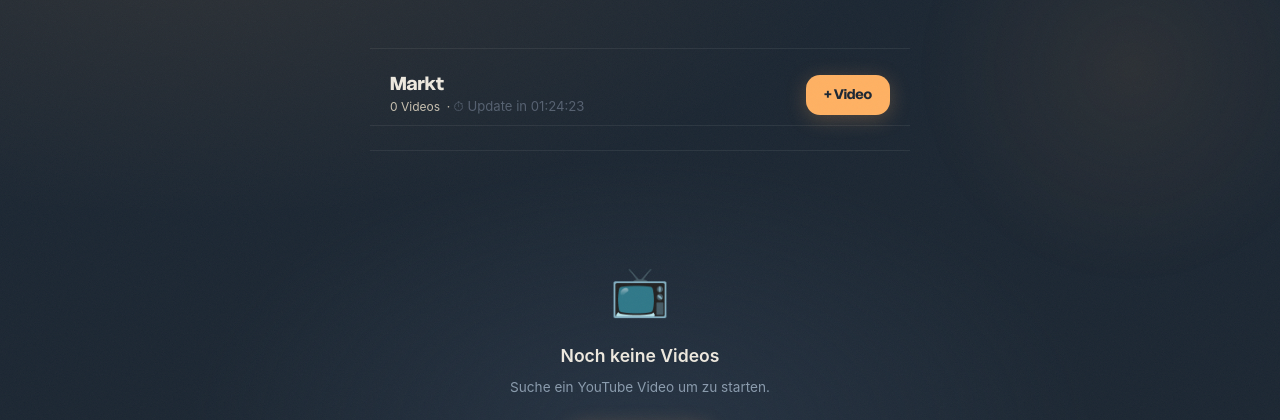
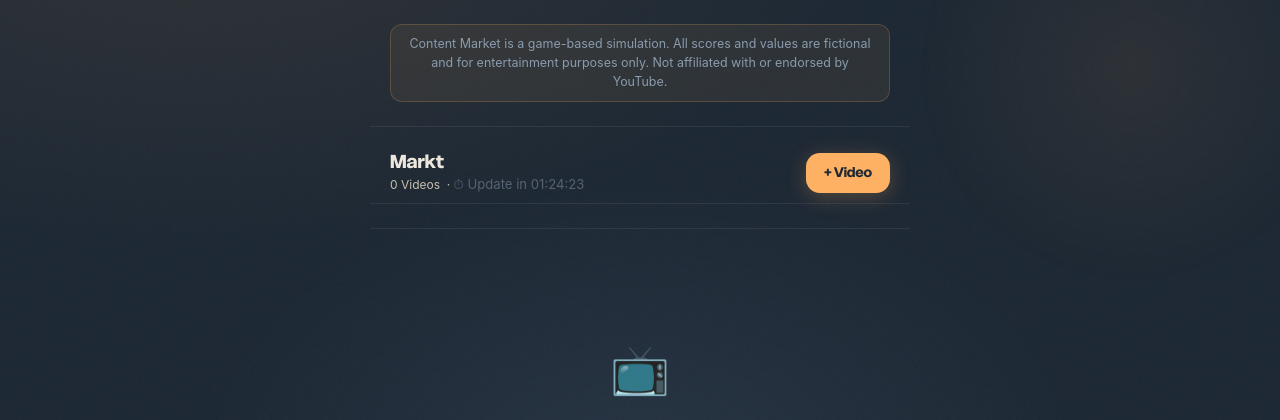
Before and after one commit to NoahHubHub/content-market, a Python web app: template templates/index.html in a window 1280 px wide. Shown: the part 50-470 px from the top of the page. Run offline with Jinja, Linux system fonts and the light colour scheme; the template is opened without the code that fills it, so the values that code supplies are empty.

Commit message:
feat: add game simulation disclaimer to homepage, rename Preis->Score sort labels

```diff
--- a/templates/index.html
+++ b/templates/index.html
@@ -1,6 +1,14 @@
 {% extends "base.html" %}
 {% block title %}Markt — Content Market{% endblock %}
 {% block content %}
+<!-- Game Simulation Disclaimer -->
+<div style="background:rgba(255,177,98,.07);border:1px solid rgba(255,177,98,.2);
+            border-radius:12px;padding:10px 14px;margin-bottom:16px;
+            font-size:.78rem;color:#8A9BAD;text-align:center;line-height:1.5;">
+  Content Market is a game-based simulation. All scores and values are fictional
+  and for entertainment purposes only. Not affiliated with or endorsed by YouTube.
+</div>
+
 
 <!-- Bonus Toast -->
 {% if bonus_msg == "xp" %}
@@ -721,7 +729,7 @@
 <!-- Sort controls -->
 {% if video_data %}
 <div style="display:flex;gap:8px;margin-bottom:16px;overflow-x:auto;scrollbar-width:none;">
-  {% for s, label in [("new", "Neu"), ("views", "Meist gesehen"), ("price_desc", "Preis ↓"), ("price_asc", "Preis ↑")] %}
+  {% for s, label in [("new", "Neu"), ("views", "Meist gesehen"), ("price_desc", "Score ↓"), ("price_asc", "Score ↑")] %}
   <a href="/?sort={{ s }}{% if active_cat %}&cat={{ active_cat | urlencode }}{% endif %}"
      style="flex-shrink:0;padding:6px 14px;border-radius:20px;font-size:.78rem;font-weight:600;
             text-decoration:none;transition:all .15s;
```
